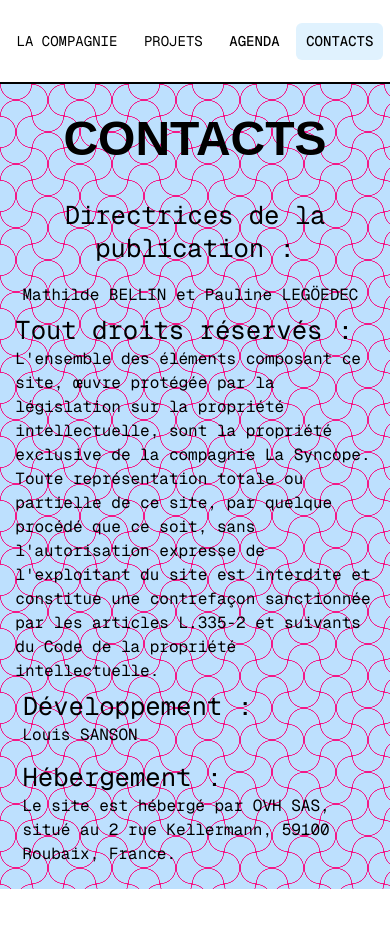
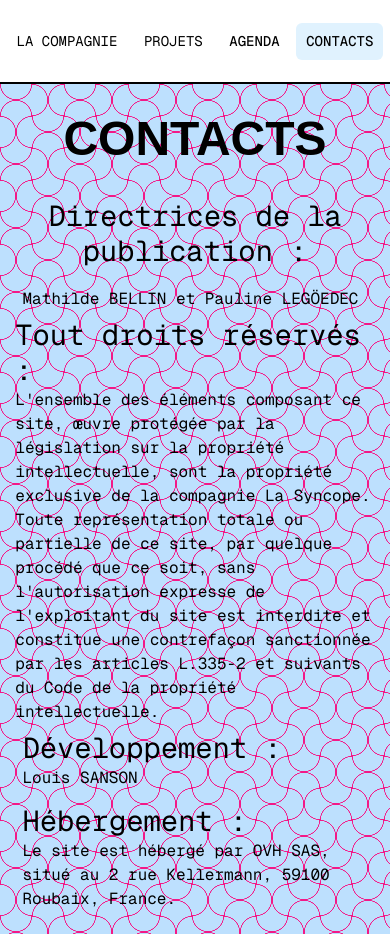
Before and after one commit to Louissnsn/LaSyncopeV2, a Next.js app: page /contacts in a window 390 px wide. Before the commit the page ends 889 px from the top, so only its background shows below. Built offline with nearby package versions, Linux system fonts and the light colour scheme; a web font is replaced by a local one.

Commit message:
a lot of style for mobile

```diff
--- a/app/(ui)/projets/leventredespoissons/page.js
+++ b/app/(ui)/projets/leventredespoissons/page.js
@@ -7,7 +7,6 @@
 
 export default function PoissonsPage() {
   const project = useProjectData();
-  // console.log(project);
 
   return (
     <div>
--- a/app/(ui)/projets/page.js
+++ b/app/(ui)/projets/page.js
@@ -11,7 +11,6 @@
     .execute();
 
   const images = results.resources.map((resource) => resource.secure_url);
-  console.log("URLs des images:", images);
 
   return (
     <div className={styles.container}>
--- a/app/components/CarouselEmbla.js
+++ b/app/components/CarouselEmbla.js
@@ -6,12 +6,10 @@
 import { useEffect, useCallback } from "react";
 export function EmblaCarousel({ images }) {
   const [emblaRef, emblaApi] = useEmblaCarousel({ loop: true });
-  //[Autoplay()]
 
   useEffect(() => {
     if (emblaApi) {
       // Access API
-      // console.log("hello fucker", emblaApi.slideNodes()); // Access API
     }
   }, [emblaApi]);
 
--- a/app/components/Descriptif.js
+++ b/app/components/Descriptif.js
@@ -8,7 +8,6 @@
 import { useProjectData } from "@/providers/ProjectDataContext";
 export default function Descriptif({ title, filePath }) {
   const project = useProjectData();
-  console.log("project", project.description);
   return (
     <div className={styles.parent}>
       <motion.div
--- a/app/components/Distribution.js
+++ b/app/components/Distribution.js
@@ -6,7 +6,6 @@
 
 export default function Distribution() {
   const project = useProjectData();
-  // console.log("project data in Distribution ==>", project);
 
   const distrib = project?.distribution ?? []; // si distribution est undefined, on prend un tableau vide
 
--- a/app/components/Partenaires.js
+++ b/app/components/Partenaires.js
@@ -32,7 +32,6 @@
           <div className={styles.partenaires}>
             <p className={styles.sousTitre}>SOUTIENS</p>
             {soutiens?.map((data, index) => {
-              // console.log(data);
               return (
                 <div key={index}>
                   <li>{data}</li>
@@ -45,7 +44,6 @@
               <p className={styles.sousTitre}>SUBVENTIONS</p>
             )}
             {subventions.map((data, index) => {
-              // console.log(data);
               return (
                 <div key={index}>
                   <p>{data.institution}</p>
@@ -59,7 +57,6 @@
               <p className={styles.sousTitre}>RÉCOMPENSES</p>
             )}
             {récompenses.map((data, index) => {
-              // console.log(data);
               return (
                 <div key={index}>
                   <p>{data.date}</p>
--- a/app/globals.css
+++ b/app/globals.css
@@ -10,13 +10,13 @@
   --foreground: #ebebec;
   /* Echelles de taille de police */
   --font-size-body: 1rem;
-  --font-size-title-mobile: 1.6rem;
+  --font-size-title-mobile: 1.8rem;
   --font-size-title-tablet: 3rem;
   --font-size-title-desktop: clamp(2rem, 5vw, 3rem);
 
   /* Couleurs */
   --color-primary: orange;
-  --color-text: #000; /* adapt if needed */
+  --color-text: #000;
   --color-secondary-left: #ff9770;
   --color-secondary-right: #ffd670;
   --color-accent: #fb6f92;
--- a/app/providers/ProjectDataContext.js
+++ b/app/providers/ProjectDataContext.js
@@ -13,7 +13,6 @@
 
 export function ProjectDataProvider({ children }) {
   const segments = useSegments(); // par exemple ['ecoledete']
-  // console.log("SEGMENT EN COURS ===>", segments);
   const currentProject = segments[0];
 
   const data = currentProject ? data1[currentProject] : {};
--- a/app/styles/Dates.module.css
+++ b/app/styles/Dates.module.css
@@ -10,13 +10,11 @@
   display: flex;
   justify-content: space-between;
   font-family: var(--font-primary, Arial, sans-serif);
-  /* padding: var(--spacing-lg); */
   color: aliceblue;
 }
 
 .titre {
-  font-size: 5rem;
-}
+ font-size: var(--font-size-title-desktop)}
 
 .sousTitre {
   font-size: 4rem;
@@ -66,11 +64,10 @@
     flex-direction: column;
     text-align: center;
     padding: var(--spacing-xl);
-    font-size: clamp(2rem, 5vw, 5rem);
   }
 
   .titre {
-    font-size: 3rem;
+    font-size: var(--font-size-title-mobile);
   }
 
   .sousTitre {
--- a/app/styles/Distribution.module.css
+++ b/app/styles/Distribution.module.css
@@ -24,7 +24,7 @@
 
 .titre {
   font-family: var(--font-combine);
-  font-size: clamp(2rem, 5vw, 5rem);
+  font-size: var(--font-size-title-desktop);
   font-weight: 200;
   color: white;
   text-align: center;
@@ -47,26 +47,44 @@
 /* Media Queries */
 @media (max-width: 768px) {
   .parent {
-    padding: 5%;
+    padding: 2%;
     height: auto;
   }
 
+
+
   .logoContainer {
     padding-left: 0;
-    padding-top: 2%;
+    margin-top: 10%;
   }
 
   .titreContainer {
-    margin-top: 2%;
+    /* padding: var(--spacing-xl); */
+    padding: 5%;
+
   }
 
   .titre {
-    font-size: clamp(1.5rem, 6vw, 3rem);
+    height: 100%;
+    width: 100%;
+    font-size: var(--font-size-title-mobile);
+    text-align: center;
+  }
+
+  .role{
+    font-size: 1em;
   }
 
   .texteContainer {
     width: 40%;
+   font-size: var(--font-size-body);
   }
+
+  .distribText{
+    margin-top: var(--spacing-sm);
+  }
+
+
 }
 
 @media (max-width: 480px) {
--- a/app/styles/Partenaires.module.css
+++ b/app/styles/Partenaires.module.css
@@ -24,25 +24,26 @@
   font-size: 3rem;
 }
 .partenaires {
-  margin-top: 5%;
+  margin-top: 2%;
   font-family: var(--font-geist-mono, "Courier New", monospace);
   line-height: 2;
 }
 .subventions {
   font-family: var(--font-geist-mono, "Courier New", monospace);
   line-height: 2;
-  margin-top: 5%;
+  margin-top: 2%;
 }
 .récompenses {
   font-family: var(--font-geist-mono, "Courier New", monospace);
   line-height: 2;
-  margin-top: 5%;
+  margin-top: 2%;
 }
 
 .titre {
-  grid-area: 2 / 2 / 5 / 12;
+  grid-area: 2 / 2 / 8 / 12;
   font-family: var(--font-combine);
-  font-size: 5rem;
+  font-size: var(--font-size-title-desktop);
+  justify-self: center;
   margin-bottom: 2%;
   font-weight: 200;
   color: white;
@@ -76,7 +77,11 @@
 
 @media (max-width: 430px) {
   .titre {
-    font-size: 2.5rem;
+    font-size: var(--font-size-title-mobile);
+  }
+
+  .sousTitre {
+    font-size: var(--font-size-title-mobile);
   }
 }
 
@@ -85,13 +90,14 @@
     height: auto;
   }
   .titre {
-text-align: center;    width: 90%;
+    text-align: center;
+    width: 90%;
     position: absolute;
     line-height: 1.5;
     padding: 2%;
   }
   .right {
-    margin-top: 10%;
+    margin-top: 5%;
     display: flex;
     flex-wrap: wrap;
   }
--- a/app/styles/Presse.module.css
+++ b/app/styles/Presse.module.css
@@ -22,7 +22,7 @@
   position: absolute;
   font-family: var(--font-combine);
   top: 5%;
-  font-size: 5rem;
+  font-size: var(--font-size-title-desktop);
   font-weight: 200;
   color: white;
   margin-top: 2%;
```
